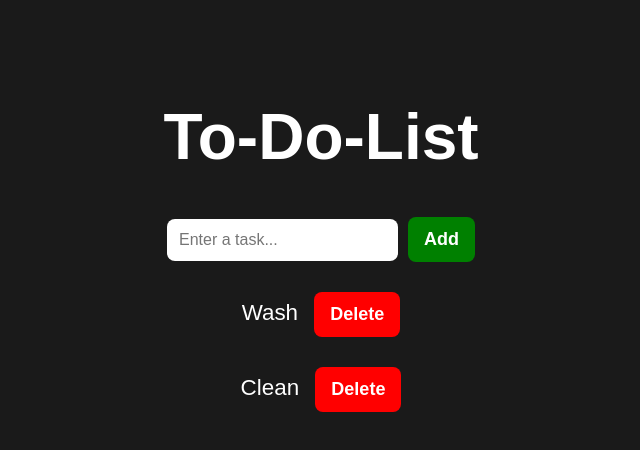
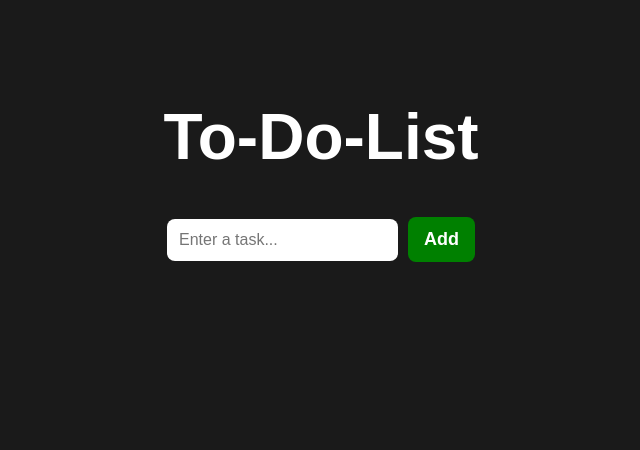
Before and after one commit to saadhn4/react-todo, a React (Vite) app in the folder app/: page / in a window 1280 px wide. Shown: the top 450 px of the page, without its empty margins (319-959 px from the left). Built offline with nearby package versions, Linux system fonts and the light colour scheme.

Commit message:
removed default tasks

```diff
--- a/app/src/App.jsx
+++ b/app/src/App.jsx
@@ -1,7 +1,7 @@
 import React, { useState } from "react";
 
 const App = () => {
-  const [tasks, setTasks] = useState(["Wash","Clean"]);
+  const [tasks, setTasks] = useState([]);
   const [newTask, setNewTask] = useState("");
 
   const addTask = () => {
@@ -31,7 +31,10 @@ const App = () => {
       <button onClick={addTask}>Add</button>
       {tasks.map((task, index) => (
         <p className="text" key={index}>
-          {task} <button className="delete-btn" onClick={() => deleteTask(index)}>Delete</button>
+          {task}{" "}
+          <button className="delete-btn" onClick={() => deleteTask(index)}>
+            Delete
+          </button>
         </p>
       ))}
     </div>
--- a/app/src/index.css
+++ b/app/src/index.css
@@ -40,7 +40,12 @@ button:hover{
 
 .text{
   margin-top: 30px;
-  font-size: 1.4rem;
+  font-size: 2rem;
+  background-color: rgb(251, 251, 251);
+  color: black;
+  padding: 10px;
+  font-weight: bold;
+  border-radius: 8px;
 }
 
 .delete-btn{
```
